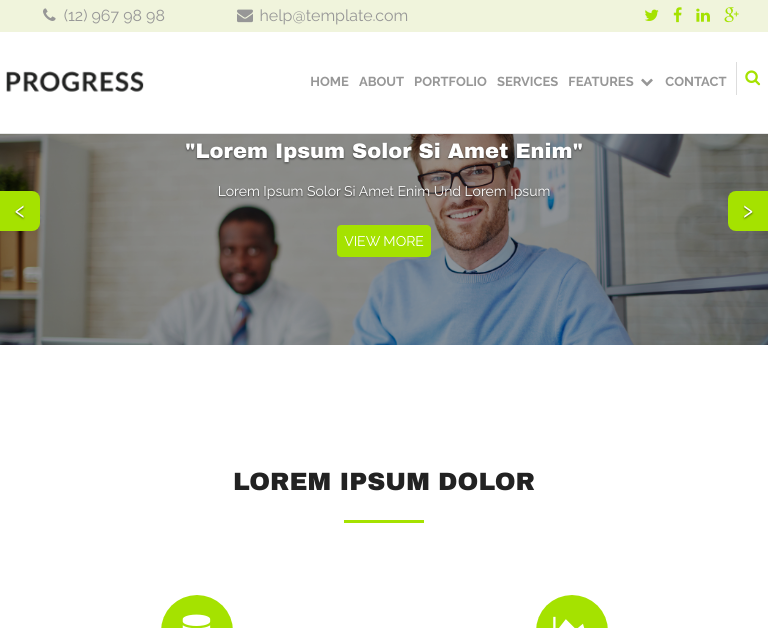
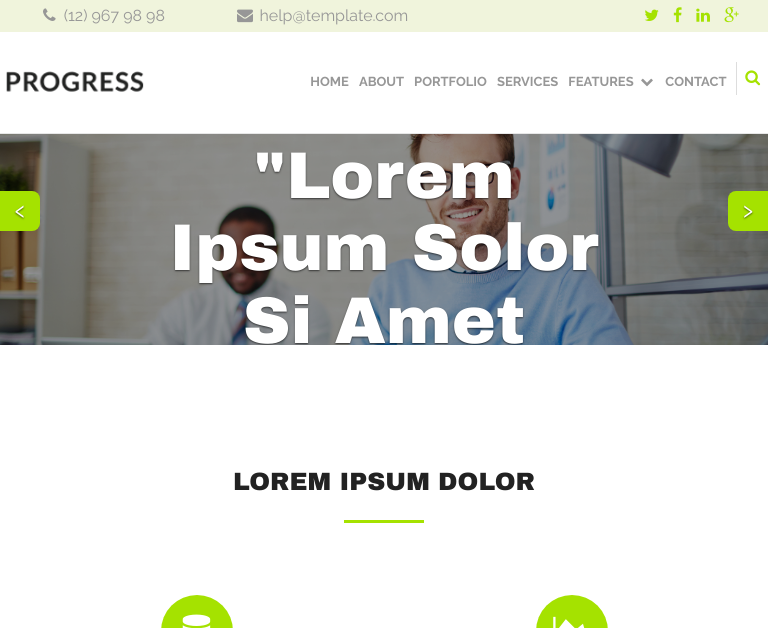
Before and after one commit to DawidGaleziewski/akademia-17334, a PHP site: page / in a window 768 px wide. Shown: the top 628 px of the page. Run offline with PHP 8.4, Linux system fonts and the light colour scheme; some libraries are stand-ins or nearby versions.

Commit message:
changed button sizes

```diff
--- a/app/scss/layout/_slider.scss
+++ b/app/scss/layout/_slider.scss
@@ -52,7 +52,7 @@
 		}
 
 		h1 {
-			font-size: $base-font-size + 32;
+			font-size: $base-font-size + 50;
 			margin-top: $baseline;
 			margin-bottom: $baseline;
 		}
@@ -63,8 +63,8 @@
 		}
 
 		.btn-primary {
-			margin-top: $baseline * 2;
-			font-size: $base-font-size - 2;
+			margin-top: 0;
+			font-size: $base-font-size + 80;
 			padding: 10px 12px;
 		}
 	}
@@ -88,7 +88,7 @@
 			}
 
 			h1 {
-				font-size: $base-font-size + 20;
+				font-size: $base-font-size + 50;
 				margin-top: $baseline;
 				margin-bottom: $baseline;
 			}
@@ -99,8 +99,8 @@
 			}
 
 			.btn-primary {
-				margin-top: $baseline * 2;
-				font-size: $base-font-size - 2;
+				margin-top: 0;
+				font-size: $base-font-size + 80;
 				padding: 10px 12px;
 			}
 		}
@@ -125,7 +125,7 @@
 			}
 
 			h1 {
-				font-size: $base-font-size + 10;
+				font-size: $base-font-size + 50;
 				margin-top: $baseline;
 				margin-bottom: $baseline;
 			}
@@ -136,8 +136,8 @@
 			}
 
 			.btn-primary {
-				margin-top: $baseline;
-				font-size: $base-font-size - 2;
+				margin-top: 0;
+				font-size: $base-font-size + 80;
 				padding: 10px 12px;
 			}
 		}
@@ -162,7 +162,7 @@
 			}
 
 			h1 {
-				font-size: $base-font-size + 5;
+				font-size: $base-font-size + 50;
 				margin-top: $baseline * 0.75;
 				margin-bottom: $baseline * 0.75;
 			}
@@ -173,8 +173,8 @@
 			}
 
 			.btn-primary {
-				margin-top: $baseline * 0.5;
-				font-size: $base-font-size - 2;
+				margin-top: 0;
+				font-size: $base-font-size + 80;
 				padding: 5px 6px;
 			}
 		}
@@ -199,7 +199,7 @@
 			}
 
 			h1 {
-				font-size: $base-font-size + 2;
+				font-size: $base-font-size + 50;
 				margin-top: $margin-none;
 				margin-bottom: $margin-none;
 			}
@@ -211,8 +211,8 @@
 			}
 
 			.btn-primary {
-				margin-top: $base-font-size;
-				font-size: $base-font-size * 0.5;
+				margin-top: 0;
+				font-size: $base-font-size + 80;
 				padding: 5px;
 			}
 		}
@@ -241,7 +241,7 @@
 			}
 
 			h1 {
-				font-size: $base-font-size * 0.75;
+				font-size: $base-font-size + 50;
 				margin-top: $margin-none;
 				margin-bottom: $margin-none;
 			}
@@ -253,8 +253,8 @@
 			}
 
 			.btn-primary {
-				margin-top: $base-font-size * 0.75;
-				font-size: $base-font-size * 0.5;
+				margin-top: 0;
+				font-size: $base-font-size + 80;
 				padding: 5px;
 			}
 		}
--- a/app/scss/utilities/_imports.scss
+++ b/app/scss/utilities/_imports.scss
@@ -1,8 +1,8 @@
 /***/
 /*==========  1.1 - @import(s)  ==========*/
 
-@import url(http://fonts.googleapis.com/css?family=Open+Sans:300italic,400italic,600italic,700italic,400,300,600,700&subset=latin,latin-ext);
-@import url(http://fonts.googleapis.com/css?family=Lato:100,300,400,700,100italic,300italic,400italic,700italic&subset=latin,latin-ext);
+// @import url(http://fonts.googleapis.com/css?family=Open+Sans:300italic,400italic,600italic,700italic,400,300,600,700&subset=latin,latin-ext);
+// @import url(http://fonts.googleapis.com/css?family=Lato:100,300,400,700,100italic,300italic,400italic,700italic&subset=latin,latin-ext);
 
 @import url(https://fonts.googleapis.com/css?family=Archivo+Black&display=swap&subset=latin-ext);
 @import url(https://fonts.googleapis.com/css?family=Raleway:400,400i,700&display=swap)
```
Also changed, not shown: app/css/main.css.
